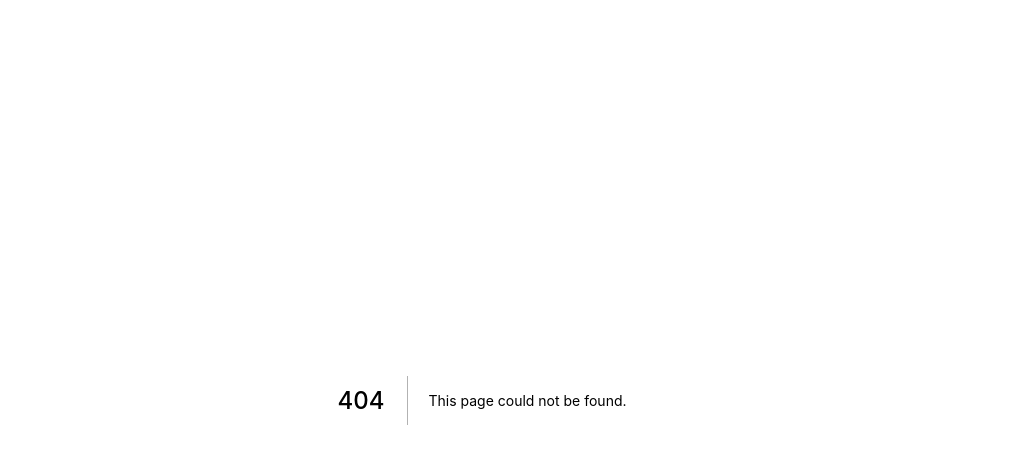
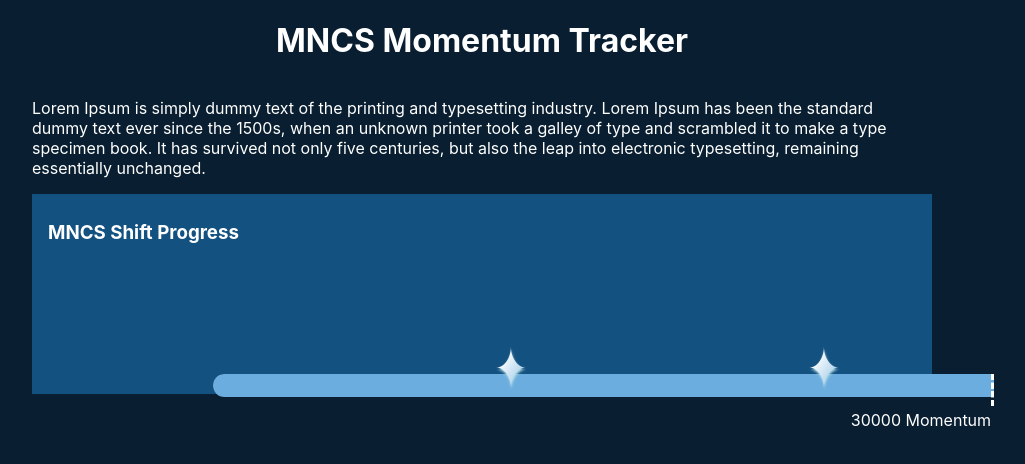
Before and after one commit to midwest-championship-series/rl-stats-widgets, a Next.js app: page /momentum-tracker in a window 1280 px wide. Before the commit this address had no page. Shown: the top 464 px of the page, without its empty margins (158-1183 px from the left). Built offline with nearby package versions, Linux system fonts and the light colour scheme.

Commit message:
WIP about to mess up styles

```diff
--- /dev/null
+++ b/pages/momentum-tracker/index.tsx
@@ -0,0 +1,61 @@
+import React from 'react'
+import Image from 'next/image'
+import style from './momentum-tracker.module.scss'
+
+export default function MomentumTracker(props: any) {
+  return (
+    <div className={`${style.container} ${style.backgroundDark} ${style.lightText}`}>
+      <style global jsx>{`
+        html,
+        body,
+        body > div:first-child,
+        div#__next,
+        div#__next > div {
+          height: 100%;
+        }
+      `}</style>
+      <div className={`${style.container} ${style.wrap}`}>
+        <h1>MNCS Momentum Tracker</h1>
+        <p>
+          Lorem Ipsum is simply dummy text of the printing and typesetting industry. Lorem Ipsum has been the standard
+          dummy text ever since the 1500s, when an unknown printer took a galley of type and scrambled it to make a type
+          specimen book. It has survived not only five centuries, but also the leap into electronic typesetting,
+          remaining essentially unchanged.
+        </p>
+        {Tracker()}
+      </div>
+    </div>
+  )
+}
+
+function Tracker() {
+  const currentMomentum = 30000
+  const marker1Goal = 15000
+  const marker2Goal = 25000
+  const maxMomentum = 30000
+  const progressStatus = {
+    width: `${Math.round((currentMomentum / maxMomentum) * 100)}%`,
+  }
+  const marker1 = {
+    left: `${35}%`,
+  }
+  const marker2 = {
+    left: `${75}%`,
+  }
+  return (
+    <div className={style.trackerBody}>
+      <h3>MNCS Shift Progress</h3>
+      <div className={style.progressWrap}>
+        <div className={style.progressBar}>
+          <div className={`${style['four-point-star']} ${style.grow}`} style={marker1} title="Gear 1"></div>
+          <div className={`${style['four-point-star']} ${style.grow}`} style={marker2} title="Gear 2"></div>
+        </div>
+        <div className={`${style.progressBar} ${style.progressBarProgress}`} style={progressStatus}></div>
+        <div className={`${style.progressBar} ${style.progressTicker}`} style={progressStatus}>
+          <div className={`${style.progressTickerText}`}>{currentMomentum} Momentum</div>
+        </div>
+        <div className={`${style.progressBar} ${style.progressTicker}`}></div>
+      </div>
+    </div>
+  )
+}
--- /dev/null
+++ b/pages/momentum-tracker/momentum-tracker.module.scss
@@ -0,0 +1,136 @@
+$darkBlue: #091f31;
+$midBlue: #135181;
+$lightBlue: #6CADDF;
+
+.page {
+  min-height: 100%;
+}
+
+.container {
+  max-width: 100%;
+  display: flex;
+  flex-direction: column;
+  align-items: center;
+}
+
+.lightText {
+  color: white;
+}
+
+.wrap {
+  max-width: 900px;
+  width: 80%;
+}
+
+.lightBlue {
+  background-color: $lightBlue;
+}
+
+.backgroundMid {
+  background-color: $midBlue;
+}
+
+.backgroundDark {
+  background-color: $darkBlue;
+}
+
+
+// the gracker widget
+.trackerBody {
+  width: 100%;
+  background-color: $midBlue;
+  height: 200px;
+  position: relative;
+  padding: 0.5rem 1rem;
+}
+
+.progressWrap {
+  position: relative;
+  left: 10%;
+  width: 90%;
+}
+
+.progressBar {
+  width: 100%;
+  background-color: black;
+  height: 1.4rem;
+  position: absolute;
+  top: 7rem;
+  left: 10%;
+  border-radius: .7rem 0 0 .7rem;
+}
+
+.progressBarBackground {
+  border: black 1px solid;
+}
+
+.progressBarProgress {
+  background-color: $lightBlue;
+}
+
+.progressTicker {
+  background-color: transparent;
+  border-right: white 3px dashed;
+  height: 2rem;
+  // position: relative;
+}
+
+.progressStatus {
+  width: 10%;
+}
+
+.progressTickerText {
+  position: absolute;
+  top: 2.2rem;
+  right: 0;
+  text-align: right;
+}
+
+// the star
+.four-point-star::after,
+.four-point-star::before {
+  position: absolute;
+  top: 0;
+  left: 0;
+  content: "\2726";
+  font-size: 3.5rem;
+}
+
+.four-point-star::after {
+  /* The foreground star */
+  background: linear-gradient(135deg, white 30%, $lightBlue);
+  background-clip: text;
+  -webkit-background-clip: text;
+  -webkit-text-fill-color: transparent;
+}
+
+.four-point-star::before {
+  /* The star shadow */
+  color: transparent;
+  text-shadow: 1px 2px 3px rgb(183, 225, 228);
+}
+
+.four-point-star {
+  position: relative;
+  width: 3.5rem;
+  top: -2.5rem;
+  cursor: pointer;
+  transform: scale(70%, 100%);
+  z-index: 10;
+}
+
+.grow {
+  transition: all .2s ease-in-out;
+}
+
+.grow:hover {
+  transform: scale(85%, 110%) translate(5px, -5px) skew(-5deg);
+}
+
+.gear1 {
+  left: 35%;
+}
+
+.gear2 {
+  left: 75%;
+}
```
Also changed, not shown: pages/momentum-tracker/hexagon.svg (added).
